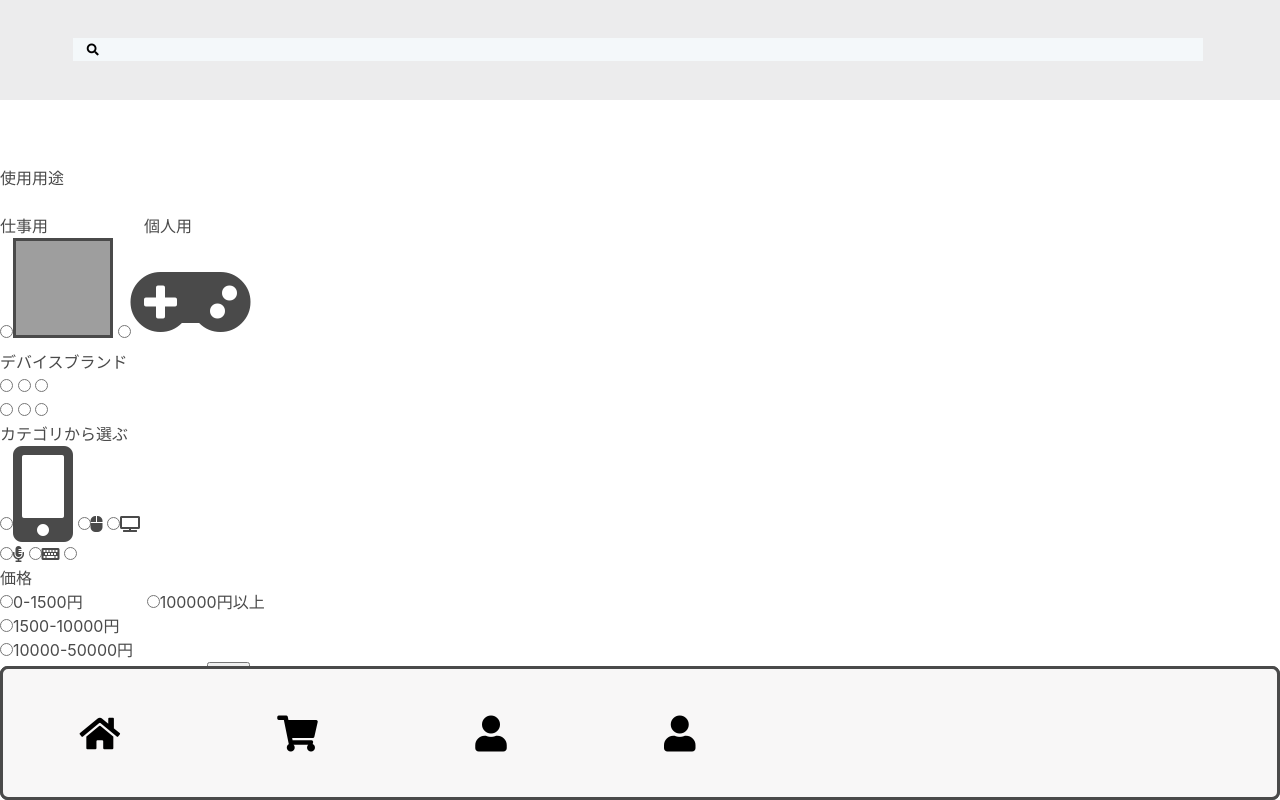
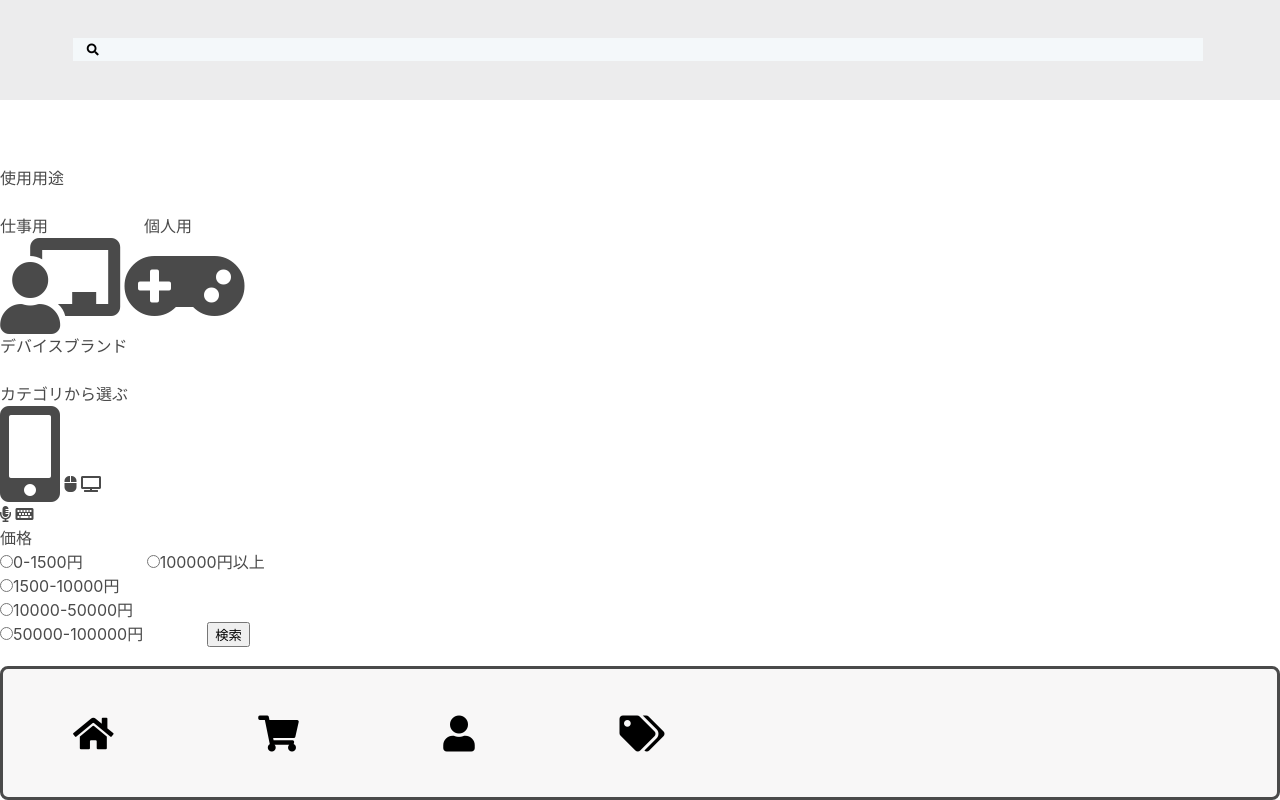
Before and after one commit to HidetoOzeki/GamingDeviceEC, a PHP site: page /category_list.php in a window 1280 px wide. Run offline with PHP 8.4, Linux system fonts and the light colour scheme; grey boxes are pictures that could not be loaded.

Commit message:
カテゴリ一覧画面CSS変更

```diff
--- a/source/category_list.php
+++ b/source/category_list.php
@@ -4,7 +4,7 @@
     <div class="category_div">
         仕事用　　　　　　個人用
         <form>
-            <label><input type="radio" name="purpose" class="none"><img src="./img/0044-simple-art-m.png" class="worker"></label>
+            <label><input type="radio" name="purpose" class="none"><i class="fas fa-chalkboard-teacher fa-6x"></i></label>
             <label><input type="radio" name="purpose" class="none"><i class="fas fa-gamepad fa-6x"></i></label>
             <p>デバイスブランド</p>
             <label><input type="radio" name="bland" class="none"></label>
@@ -27,11 +27,5 @@
             <label><input type="radio" name="price">50000-100000円</label>　　　　<button type="submit">検索</button><br>
         </form>
     </div>
-    <div id="nav" class="nav">
-        <button class="home"><i class="fas fa-home fa-3x"></i></button>
-        <button class="cart"><i class="fas fa-shopping-cart fa-3x"></i></button>
-        <button class="user"><i class="fas fa-user fa-3x"></i></button>
-        <button class="user1"><i class="fas fa-user fa-3x"></i></button>
-    </div>
     <?php require 'modules/navigation.php'; ?>
 <?php require 'modules/footer.php'; ?>
--- a/source/modules/navigation.php
+++ b/source/modules/navigation.php
@@ -2,7 +2,7 @@
     <button class="home"><i class="fas fa-home fa-3x"></i></button>
     <button class="cart"><i class="fas fa-shopping-cart fa-3x"></i></button>
     <button class="user"><i class="fas fa-user fa-3x"></i></button>
-    <button class="user1"><i class="fas fa-user fa-3x"></i></button>
+    <button class="user1"><i class="fas fa-tags fa-3x"></i></button>
 </div>
 <script src="./modules/モジュール用SCRIPT/jquery-3.7.0.min.js"></script>
 <script src="./modules/モジュール用SCRIPT/script.js"></script>
--- a/source/modules/モジュール用CSS/navigation.css
+++ b/source/modules/モジュール用CSS/navigation.css
@@ -13,7 +13,7 @@
     border: none;
     background: none;
     cursor: pointer;
-    padding: 3.5% 6%;
+    padding: 3.5% 5.5%;
     font-size: 12px;
   }
 
--- a/source/style/style.css
+++ b/source/style/style.css
@@ -20,7 +20,15 @@
     margin-left: 5%;
     margin-top: 5%;
 }
+.none{
+    display: none;
+}
+.none i {
+    border: solid;
+}
+.none:checked{
 
+}
 .centered_button{
     margin-left: 30%;
     margin-top: 5%;
```
